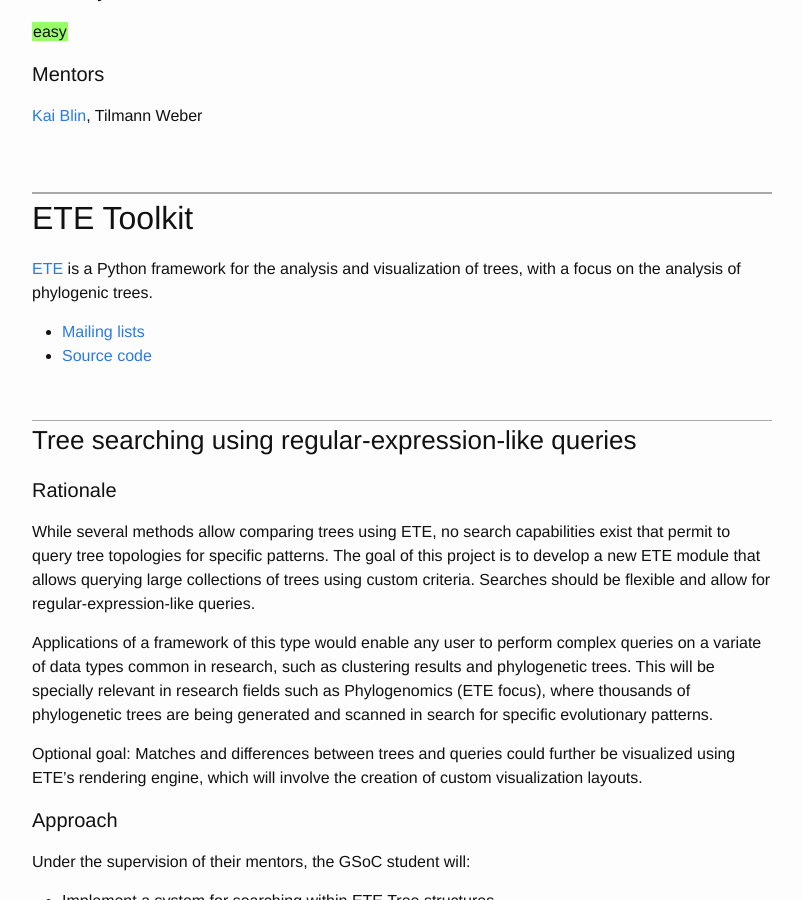
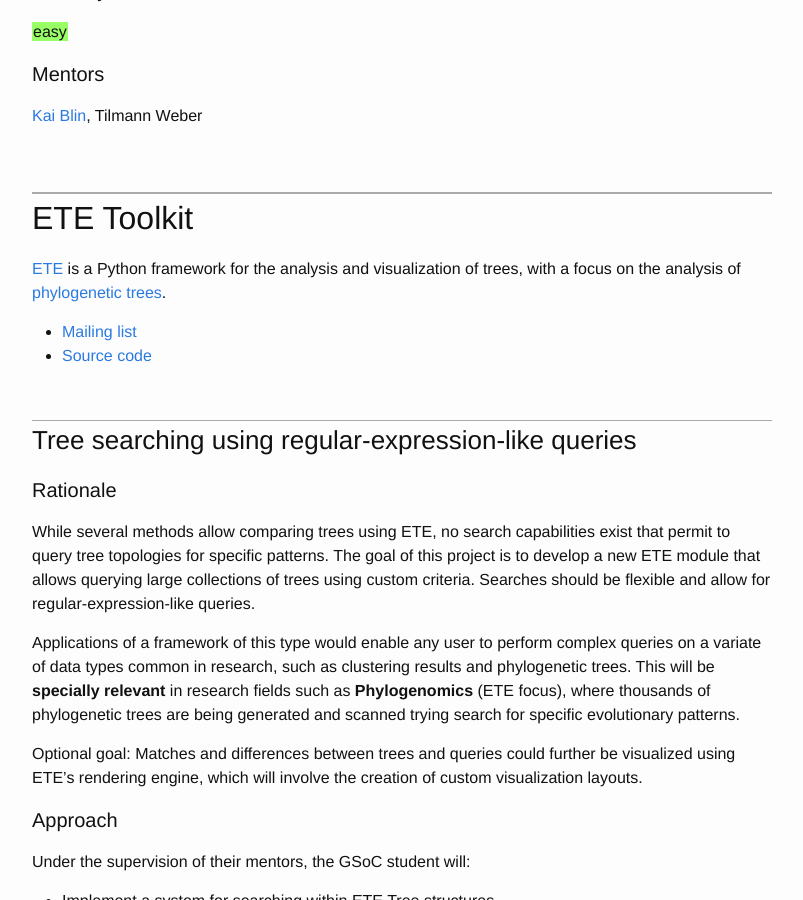
Before and after one commit to OBF/GSoC, a Jekyll site: the page built from 00_ideas.md, in a window 1280 px wide and 900 px high, scrolled down 10009 px. Shown: the whole window, without its empty margins (238-1041 px from the left). Built offline with Jekyll 4.4.1, drawn with Linux system fonts in a browser that asks for light colours; some of the changed text lies outside the part shown.

Commit message:
formatting

```diff
--- a/00_ideas.md
+++ b/00_ideas.md
@@ -394,10 +394,9 @@
 ## ETE Toolkit
 
 [ETE](http://etetoolkit.org) is a Python framework for the analysis and visualization of trees, with a
-focus on the analysis of phylogenic trees.
+focus on the analysis of [phylogenetic trees](https://en.wikipedia.org/wiki/Phylogenetic_tree).
 
-
-* [Mailing lists](https://groups.google.com/forum/#!forum/etetoolkit)
+* [Mailing list](https://groups.google.com/forum/#!forum/etetoolkit)
 * [Source code](https://github.com/etetoolkit/ete)
 
 ### Tree searching using regular-expression-like queries
@@ -412,9 +411,9 @@
 
 Applications of a framework of this type would enable any user to perform
 complex queries on a variate of data types common in research, such as
-clustering results and phylogenetic trees. This will be specially relevant in
-research fields such as Phylogenomics (ETE focus), where thousands of
-phylogenetic trees are being generated and scanned in search for specific
+clustering results and phylogenetic trees. This will be **specially relevant** in
+research fields such as **Phylogenomics** (ETE focus), where thousands of
+phylogenetic trees are being generated and scanned trying search for specific
 evolutionary patterns.
 
 Optional goal: Matches and differences between trees and queries could further be
```
Also changed, not shown: other parts of 00_ideas.md (+2 -1 lines).
